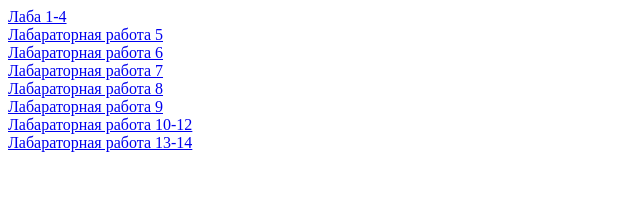
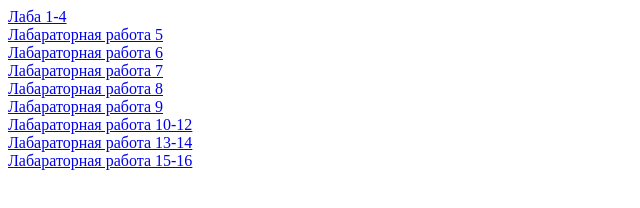
Before and after one commit to yariksenon/Software-tools-for-creating-internet-applications, a plain HTML site: page index.html in a window 1280 px wide. Shown: the whole page, without its empty margins (0-640 px from the left). Drawn offline with Linux system fonts and the light colour scheme.

Commit message:
Update index.html

```diff
--- a/index.html
+++ b/index.html
@@ -14,5 +14,6 @@
     <a href="ЛР 9/index.html">Лабараторная работа 9</a><br>
     <a href="ЛР 10-12/index.html">Лабараторная работа 10-12</a><br>
     <a href="ЛР 13-14/index.html">Лабараторная работа 13-14</a><br>
+    <a href="ЛР 15-16/index.html">Лабараторная работа 15-16</a><br>
 </body>
 </html>
```
